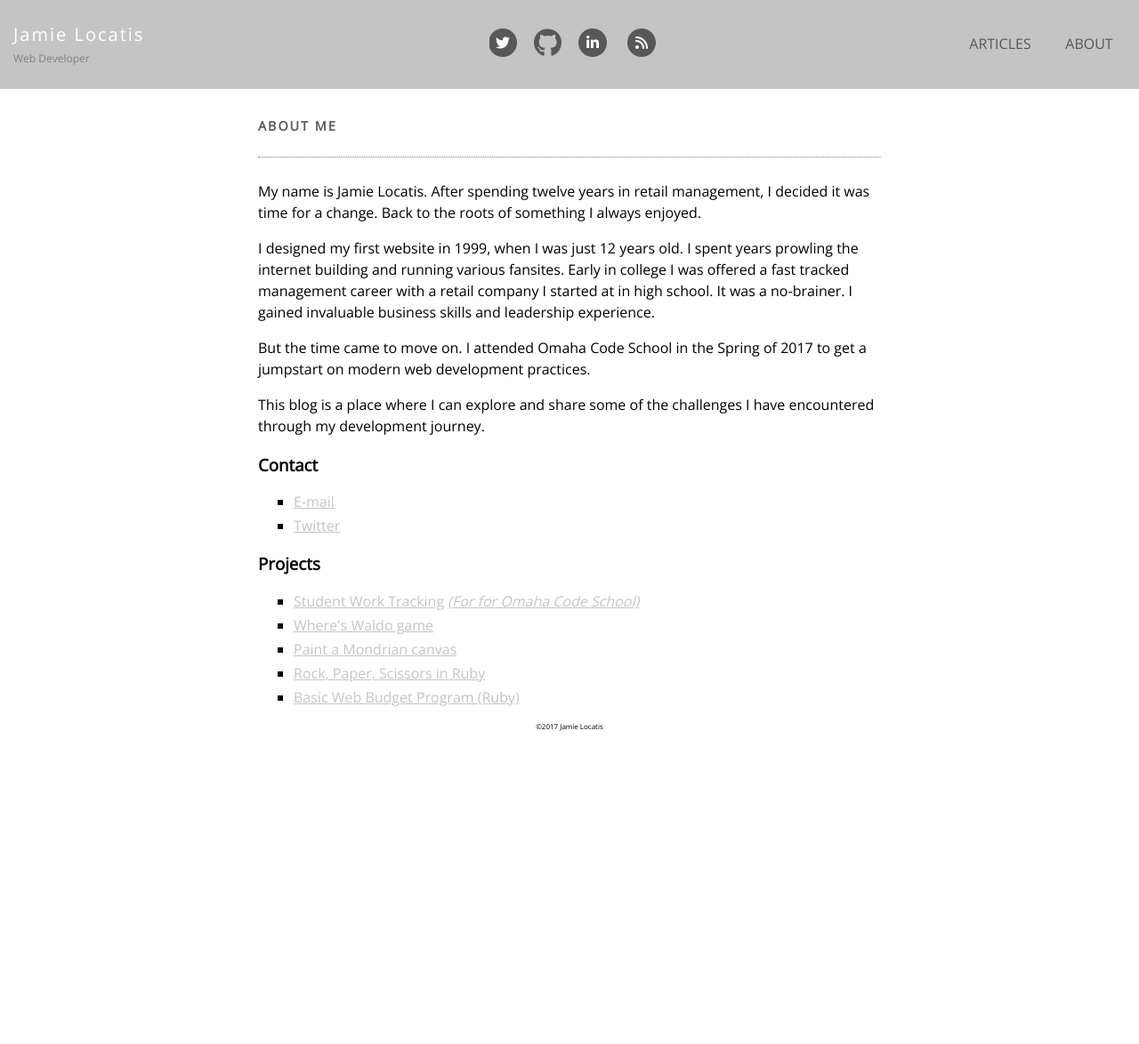
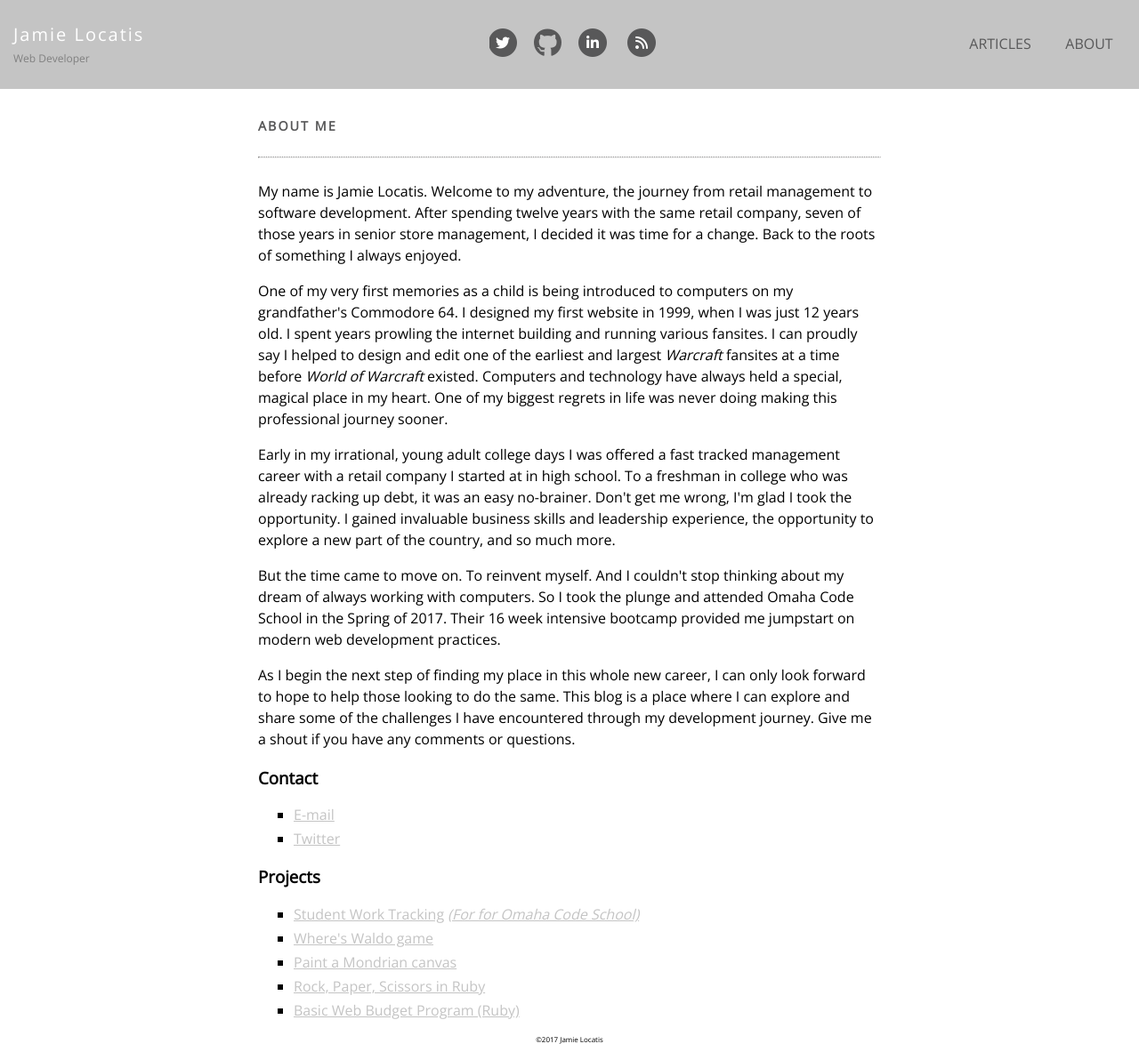
Before and after one commit to jlocatis/jlocatis.github.io, a Jekyll site: the page built from about.html, in a window 1280 px wide. Shown: the whole page at 89% size. Built offline with Jekyll 4.4.1, drawn with Linux system fonts in a browser that asks for light colours; nearby versions of some CDN libraries; before the commit the page ends 900 px from its top, so only the background shows below that.

Commit message:
Updated About Me

```diff
--- a/about.html
+++ b/about.html
@@ -10,13 +10,15 @@
 	</div>
 	<hr>
 
-	<p>My name is Jamie Locatis. After spending twelve years in retail management, I decided it was time for a change. Back to the roots of something I always enjoyed.</p>
+	<p>My name is Jamie Locatis. Welcome to my adventure, the journey from retail management to software development. After spending twelve years with the same retail company, seven of those years in senior store management, I decided it was time for a change. Back to the roots of something I always enjoyed.</p>
 
-	<p>I designed my first website in 1999, when I was just 12 years old. I spent years prowling the internet building and running various fansites. Early in college I was offered a fast tracked management career with a retail company I started at in high school. It was a no-brainer. I gained invaluable business skills and leadership experience.</p>
+	<p>One of my very first memories as a child is being introduced to computers on my grandfather's Commodore 64. I designed my first website in 1999, when I was just 12 years old. I spent years prowling the internet building and running various fansites. I can proudly say I helped to design and edit one of the earliest and largest <em>Warcraft</em> fansites at a time before <em>World of Warcraft</em> existed. Computers and technology have always held a special, magical place in my heart. One of my biggest regrets in life was never doing making this professional journey sooner.</p>
 
-	<p>But the time came to move on. I attended <a href="http://www.omahacodeschool.com/" target="_blank">Omaha Code School</a> in the Spring of 2017 to get a jumpstart on modern web development practices.</p>
+	<p>Early in my irrational, young adult college days I was offered a fast tracked management career with a retail company I started at in high school. To a freshman in college who was already racking up debt, it was an easy no-brainer. Don't get me wrong, I'm glad I took the opportunity. I gained invaluable business skills and leadership experience, the opportunity to explore a new part of the country, and so much more.</p>
 
-	<p>This blog is a place where I can explore and share some of the challenges I have encountered through my development journey.</p>
+	<p>But the time came to move on. To reinvent myself. And I couldn't stop thinking about my dream of always working with computers. So I took the plunge and attended <a href="http://www.omahacodeschool.com/" target="_blank">Omaha Code School</a> in the Spring of 2017. Their 16 week intensive bootcamp provided me  jumpstart on modern web development practices.</p>
+
+	<p>As I begin the next step of finding my place in this whole new career, I can only look forward to hope to help those looking to do the same. This blog is a place where I can explore and share some of the challenges I have encountered through my development journey. Give me a shout if you have any comments or questions.</p>
 
 	<div class="about-me-info">
 		<h3 class="article-title">Contact</h3>
```
